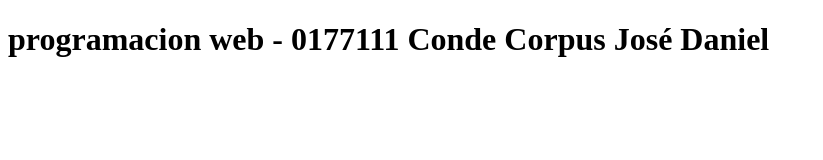
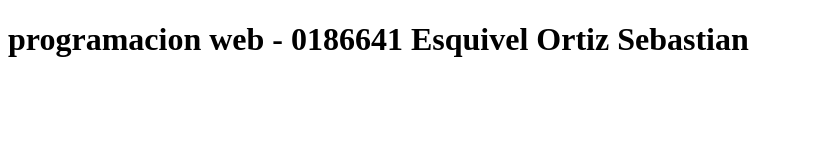
Before and after one commit to bysebas500/bysebas500.github.io, a plain HTML site: page index.html in a window 1280 px wide. Shown: the whole page, without its empty margins (0-823 px from the left). Drawn offline with Linux system fonts and the light colour scheme.

Commit message:
Update index.html

```diff
--- a/index.html
+++ b/index.html
@@ -5,12 +5,12 @@
     <title>Unidad 1 | Actividad 01</title>
     <link rel="icon" type="image/x-icon" href="favicon.ico">
     <meta charset="utf-8">
-    <meta name="Autor" content="Conde Corpus Jose Daniel">
-    <meta name="Fecha" content="Lunes 10 de Febrero de 2025">
+    <meta name="Autor" content="Esquivel Ortiz Sebatian">
+    <meta name="Fecha" content="Lunes 1a de Febrero de 2025">
     <meta name="Descripción" content="portafolio">
 </head>
 <body>
     <!--Cambiar el título y colocar el contenido aquí-->
-    <h1>programacion web - 0177111 Conde Corpus José Daniel</h1>
+    <h1>programacion web - 0186641 Esquivel Ortiz Sebastian </h1>
 </body>
 </html>
```
